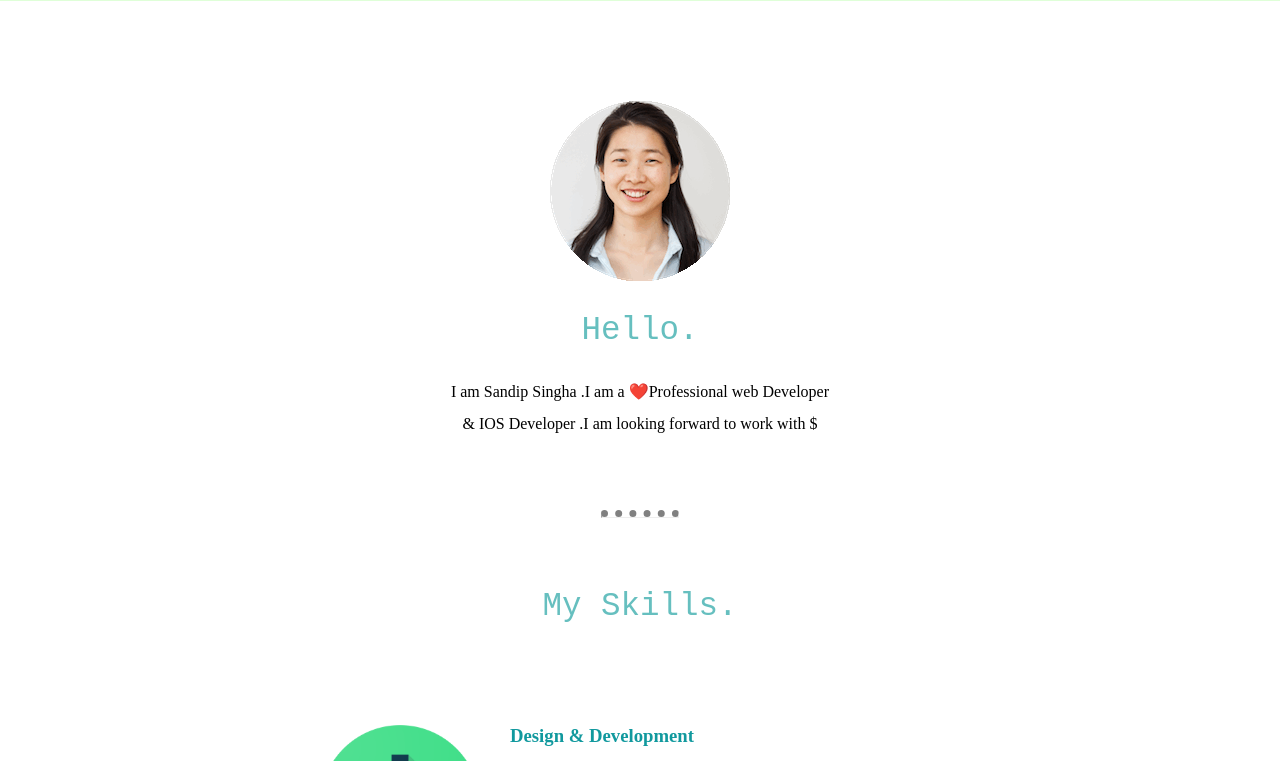
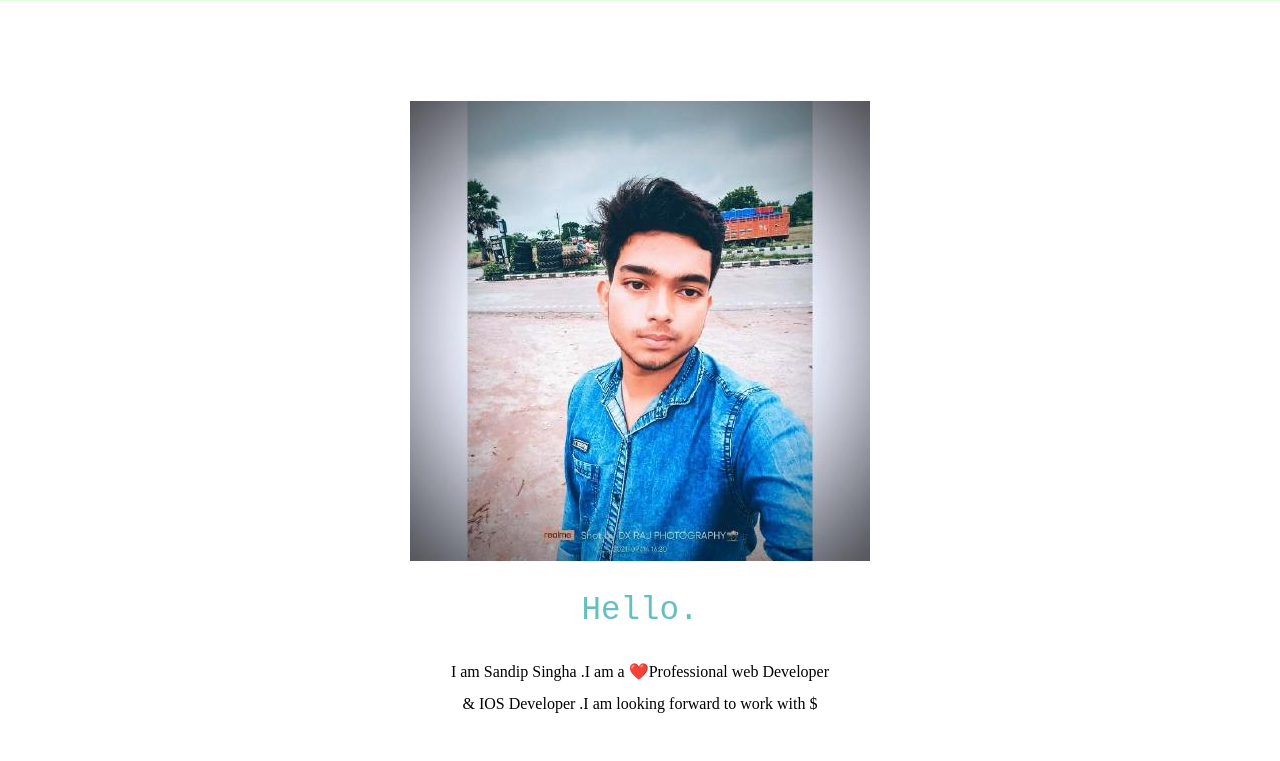
Before and after one commit to DXRaj/1st-Web-Project, a plain HTML site: page index.html in a window 1280 px wide. Shown: the part 731-1492 px from the top of the page. Drawn offline with Linux system fonts and the light colour scheme.

Commit message:
Update index.html

```diff
--- a/index.html
+++ b/index.html
@@ -23,7 +23,7 @@
     </div>
     <div class="middle-container">
         <div class="profile">
-          <img src="angela.png" alt="Reload">
+          <img src="Profile Pic.jpg" class="suit-pic" alt="Reload">
           <h2>Hello.</h2>
           <p class="intro">I am Sandip Singha .I am a ❤️Professional web Developer & IOS Developer .I am looking forward to work with $</p>
         </div>
```
